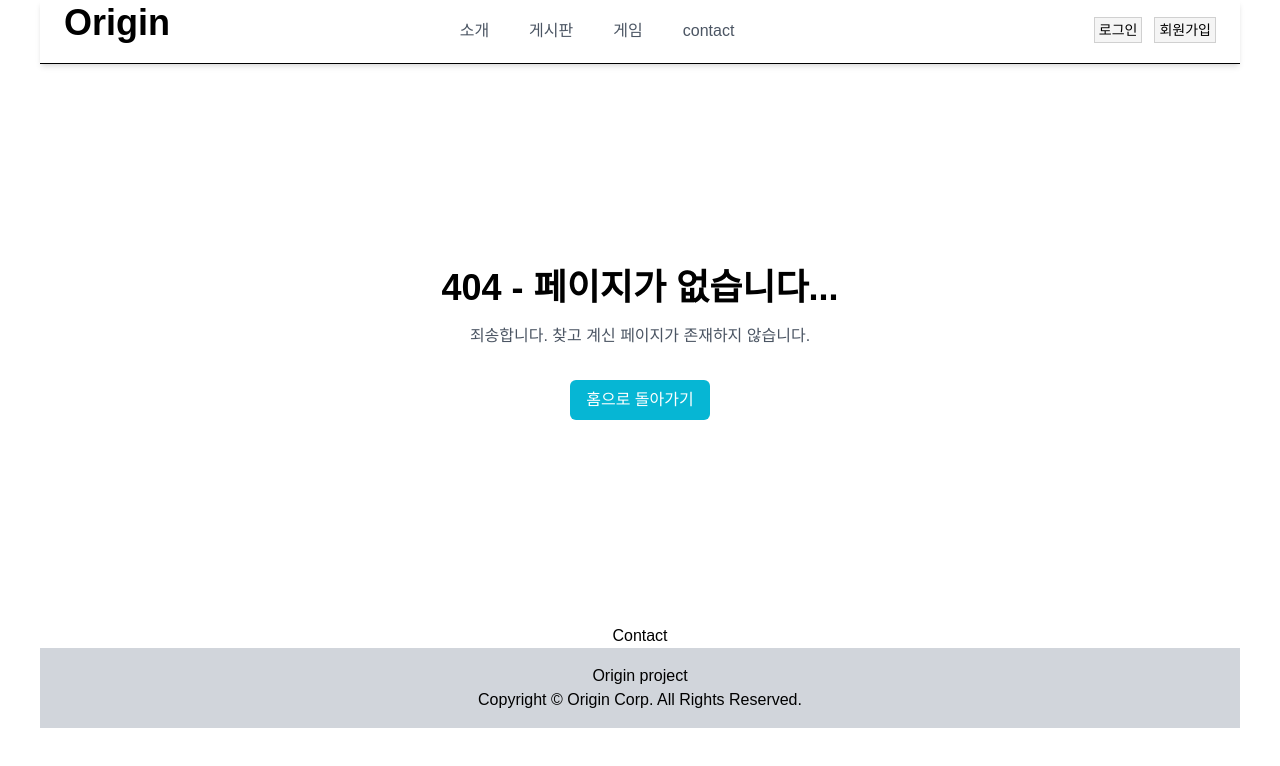
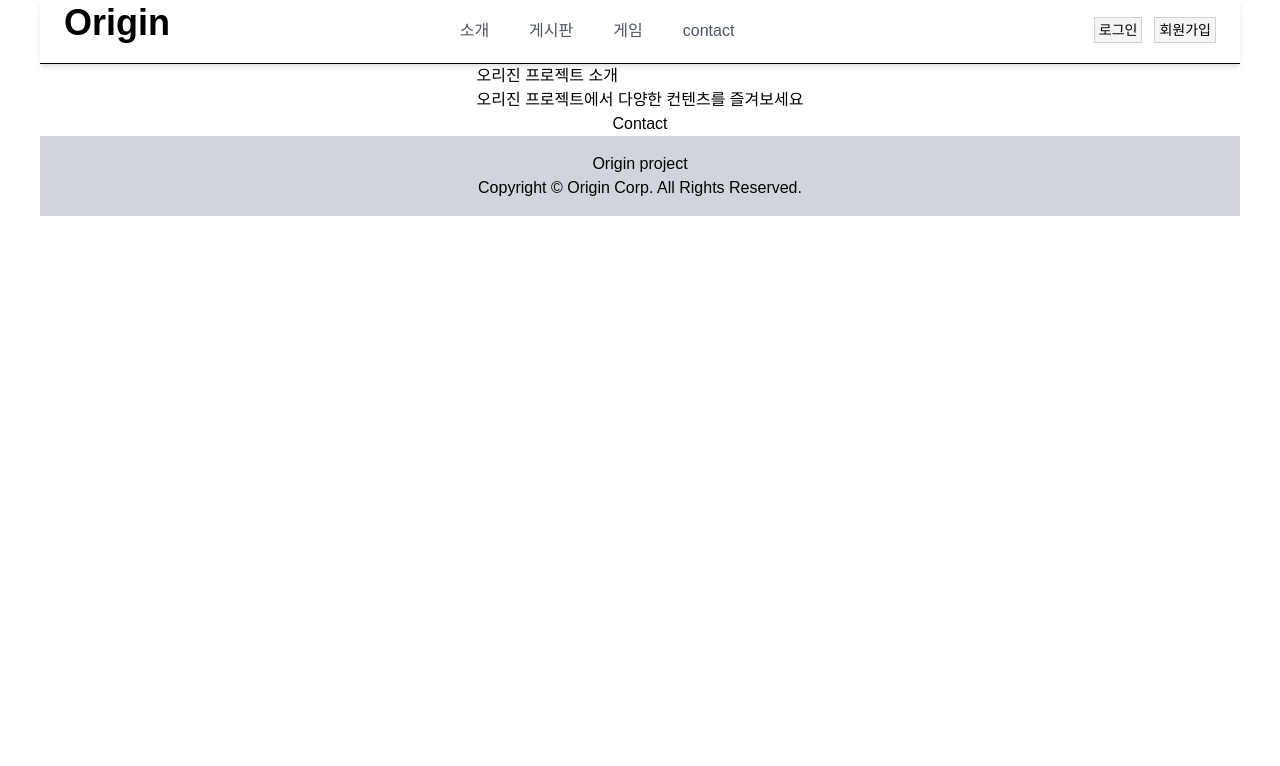
Before and after one commit to gitjoyoung/0rigin-next-project, a Next.js app: page /introduce in a window 1280 px wide. Before the commit this address had no page. Shown: the top 766 px of the page. Built offline with nearby package versions, Linux system fonts and the light colour scheme.

Commit message:
feat:소개페이지 생성

```diff
--- /dev/null
+++ b/src/app/introduce/page.jsx
@@ -0,0 +1,10 @@
+import React from "react";
+
+export default function page() {
+  return (
+    <section>
+      <h1>오리진 프로젝트 소개</h1>
+      <p>오리진 프로젝트에서 다양한 컨텐츠를 즐겨보세요</p>
+    </section>
+  )
+}
```
